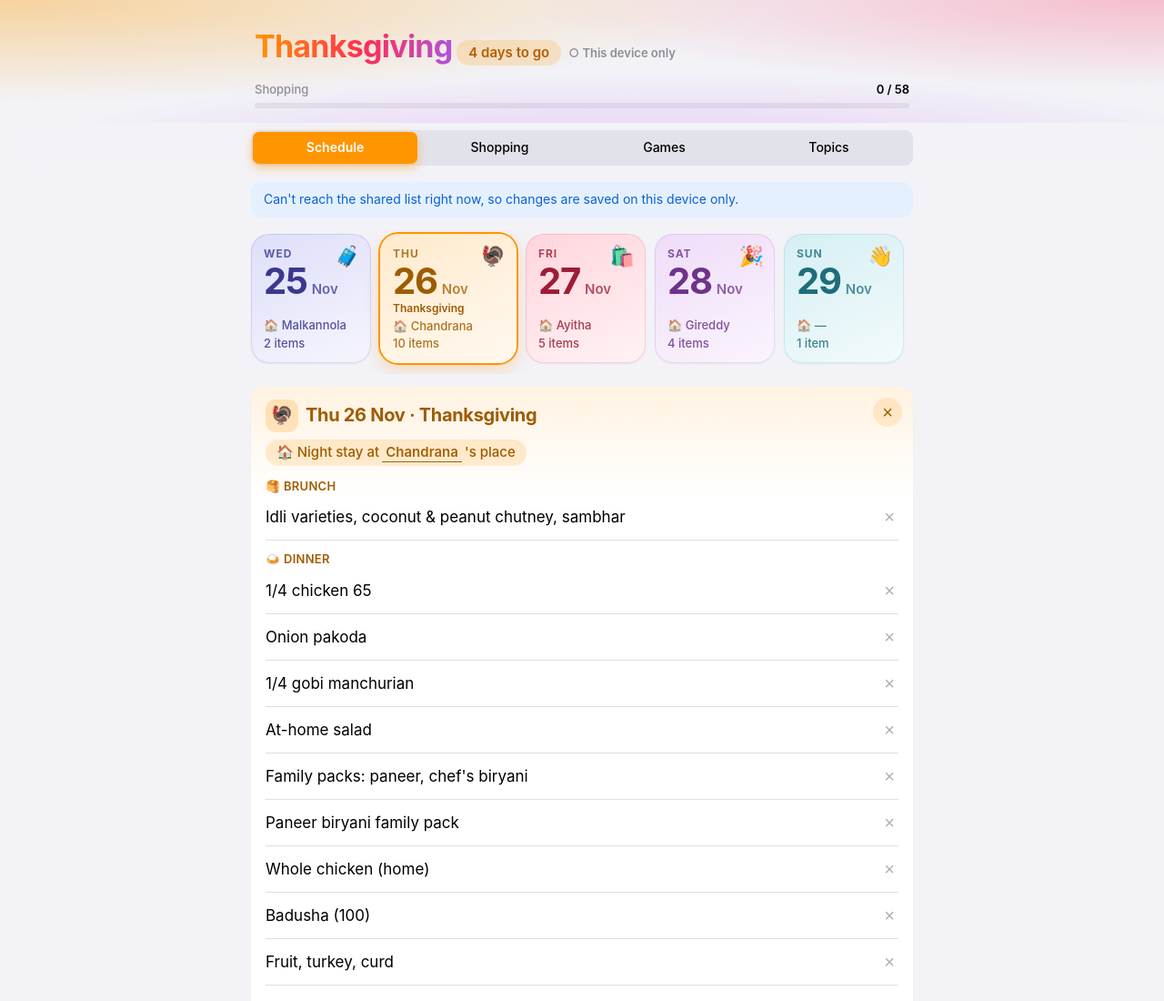
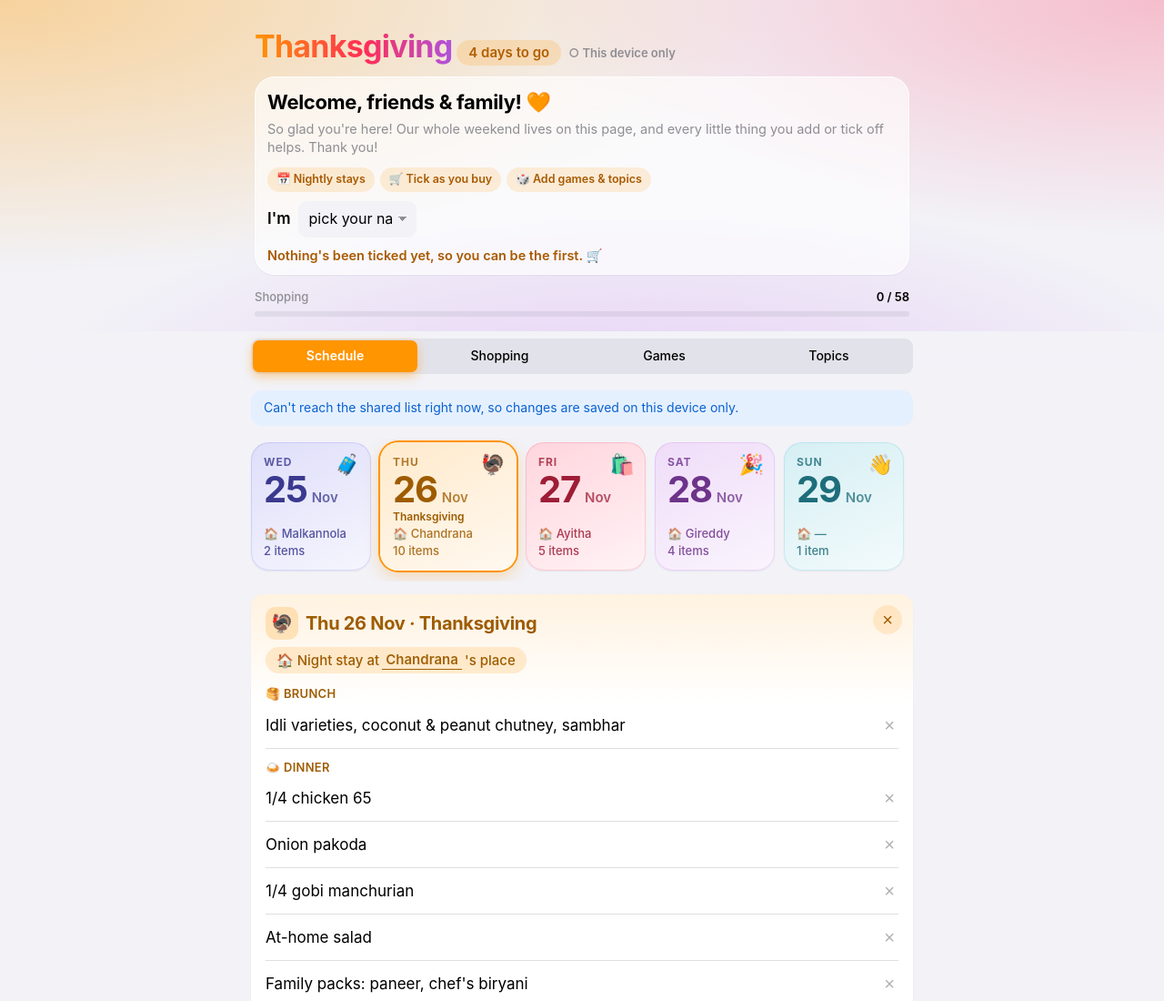
Before and after one commit to ChaitanyaChandrana/thanksgiving-2026, a plain HTML site: page index.html in a window 1280 px wide. Shown: the top 1100 px of the page at 91% size. Drawn offline with Linux system fonts and the light colour scheme.

Commit message:
Warm welcome panel with name picker and encouragement
Co-Authored-By: Claude Sonnet 5.5 <noreply@anthropic.com>
Claude-Session: https://claude.ai/code/session_01EpcVs1dxECanANjNvfX1tP

```diff
--- a/index.html
+++ b/index.html
@@ -213,12 +213,33 @@ select.who.has{font-weight:600;padding:6px 11px}
 @keyframes dopen{from{opacity:0;transform:translateY(-6px)}to{opacity:1;transform:none}}
 .dhint{text-align:center;color:var(--muted);font-size:14px;margin:6px 0 0}
 @media(prefers-reduced-motion:reduce){.dcard{animation:none}.dtile{transition:none}}
+.welcome{margin:10px 0 12px;padding:14px 14px 12px;border-radius:22px;background:rgba(255,255,255,.62);backdrop-filter:blur(14px);-webkit-backdrop-filter:blur(14px);box-shadow:0 1px 2px rgba(0,0,0,.05),inset 0 0 0 1px rgba(255,255,255,.7)}
+.welcome p{margin:0}
+.w-hi{font-size:22px;font-weight:700;letter-spacing:-.015em}
+.w-sub{margin-top:4px!important;font-size:14.5px;line-height:1.4;color:var(--muted)}
+.w-chips{display:flex;flex-wrap:wrap;gap:6px;margin-top:12px}
+.w-chips span{font-size:12.5px;font-weight:600;padding:5px 10px;border-radius:99px;background:rgba(255,149,0,.14);color:#a85a00}
+.w-me{display:flex;align-items:center;gap:8px;margin-top:10px;flex-wrap:nowrap}
+.w-me label{font-weight:600}
+.w-me select{flex:0 1 130px;min-width:0}
+.w-go{white-space:nowrap}
+.w-go{border:0;border-radius:99px;background:var(--accent);color:#fff;font:inherit;font-weight:600;font-size:15px;padding:9px 12px;font-size:14px;cursor:pointer}
+.w-go[hidden]{display:none}
+.w-msg{margin-top:10px!important;font-size:14.5px;font-weight:600;color:#a85a00}
+@media(prefers-color-scheme:dark){.welcome{background:rgba(44,44,46,.6);box-shadow:inset 0 0 0 1px rgba(255,255,255,.08)}.w-chips span{background:rgba(255,159,10,.2);color:#ffb340}.w-msg{color:#ffb340}}
 </style>
 </head>
 <body>
 <header>
   <h1>Thanksgiving</h1>
   <div class="count" id="count">2026</div><span class="live" id="live"></span>
+  <div class="welcome" id="welcome">
+    <p class="w-hi"><span id="wHi">Welcome, friends &amp; family!</span> 🧡</p>
+    <p class="w-sub">So glad you're here! Our whole weekend lives on this page, and every little thing you add or tick off helps. Thank you!</p>
+    <div class="w-chips"><span>📅 Nightly stays</span><span>🛒 Tick as you buy</span><span>🎲 Add games &amp; topics</span></div>
+    <div class="w-me"><label for="me">I'm</label><select id="me"><option value="">pick your name</option></select><button class="w-go" data-act="myList" hidden>See my shopping list →</button></div>
+    <p class="w-msg" id="wMsg"></p>
+  </div>
   <div class="prog"><div class="lbl"><span>Shopping</span><b id="stShop">0 / 0</b></div><div class="bar"><i id="brShop"></i></div></div>
 </header>
 <nav><div class="seg" id="tabs"><i class="thumb"></i>
@@ -494,6 +515,16 @@ function renderCount(){
 }
 
 // ---------- rendering ----------
+let me="";
+try{ me=localStorage.getItem("tg26-me")||""; }catch(e){}
+function renderWelcome(){
+  const sh=shopRows(), sd=sh.filter(r=>r.done).length, n=sh.length, p=n?sd/n:0;
+  const sel=$("#me"); if(sel&&!sel.dataset.ok){ sel.dataset.ok=1; sel.innerHTML='<option value="">pick your name</option>'+NAMES.map(x=>`<option>${esc(x)}</option>`).join(""); }
+  if(sel) sel.value=me;
+  $("#wHi").textContent=me?`Hi ${me}, welcome!`:"Welcome, friends & family!";
+  const go=document.querySelector(".w-go"); if(go){ go.hidden=!me; if(me){ const c=sh.filter(r=>whoList(r).includes(me)).length; go.textContent=c?`See my ${c} item${c===1?"":"s"} →`:"Browse the shopping list →"; } }
+  $("#wMsg").textContent=!n?"Everything's planned. Let's make it a great one! 🦃":sd===n?"All shopped! Time to feast. You're all wonderful! 🎉":p>=.5?`More than halfway: ${sd} of ${n} items done. Amazing teamwork! 🙌`:sd>0?`${sd} of ${n} items already bought. Great start, thank you! 💛`:"Nothing's been ticked yet, so you can be the first. 🛒";
+}
 function renderStats(){
   const sh=shopRows(), sd=sh.filter(r=>r.done).length;
   $("#stShop").textContent=sd+" / "+sh.length; $("#brShop").style.width=(sh.length?sd/sh.length*100:0)+"%";
@@ -613,7 +644,7 @@ function renderAll(){
   if(f){ const el=findByKey(f.k); if(el&&el.tagName!=="SELECT"){ if(el.value!==f.v) el.value=f.v; el.focus({preventScroll:true}); try{ el.setSelectionRange(f.s,f.e); }catch(e){} autosize(); } }
 }
 function renderAllInner(){
-  [renderCount,renderStats,renderSched,renderShop,renderGames,renderTopics].forEach(f=>{ try{ f(); }catch(e){ console.error(f.name,e); } });
+  [renderCount,renderWelcome,renderStats,renderSched,renderShop,renderGames,renderTopics].forEach(f=>{ try{ f(); }catch(e){ console.error(f.name,e); } });
   fresh.clear(); freshCheck.clear();
 }
 function requestRender(){ const a=document.activeElement; if(a&&a.matches&&a.matches("select,input.who")) pending=true; else renderAll(); }
@@ -644,6 +675,7 @@ document.addEventListener("click",e=>{
     case "del":
       if(!b.dataset.armed){ b.dataset.armed="1"; b.textContent="sure?"; setTimeout(()=>{delete b.dataset.armed;b.textContent="×";},3000); return; }
       { const rowEl=b.closest(".row"); if(rowEl) rowEl.classList.add("out"); const c=b.dataset.c,id=b.dataset.id; setTimeout(()=>remove(c,id),rowEl?230:0); } break;
+    case "myList":{ fWho=me||"all"; showTab("shopping"); renderShop(); break; }
     case "pickDay":{ const d=+b.dataset.day; selDay=(d===selDay||d<0)?-1:d; renderAll(); break; }
     case "toggleAdd":{
       const a=b.closest(".adder"), k=a.dataset.adder, open=a.classList.toggle("open");
@@ -673,6 +705,7 @@ document.addEventListener("keydown",e=>{
 document.addEventListener("change",e=>{
   const t=e.target;
   if(t.id==="fStore"){ fStore=t.value; renderShop(); return; }
+  if(t.id==="me"){ me=t.value; try{ localStorage.setItem("tg26-me",me); }catch(e){} renderWelcome(); return; }
   if(t.id==="fWho"){ fWho=t.value; renderShop(); return; }
   if(t.id==="fState"){ fState=t.value; renderShop(); return; }
   if(t.tagName==="SELECT"&&t.classList.contains("who")){
```
